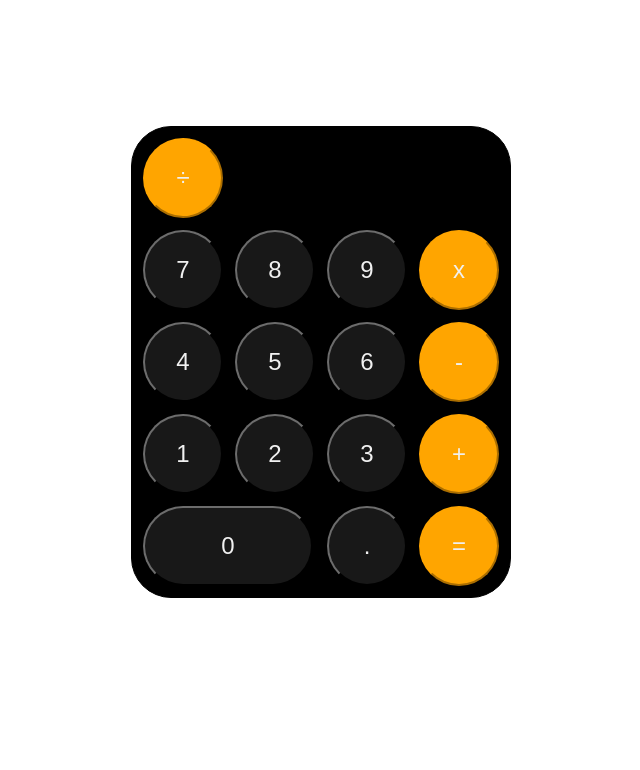
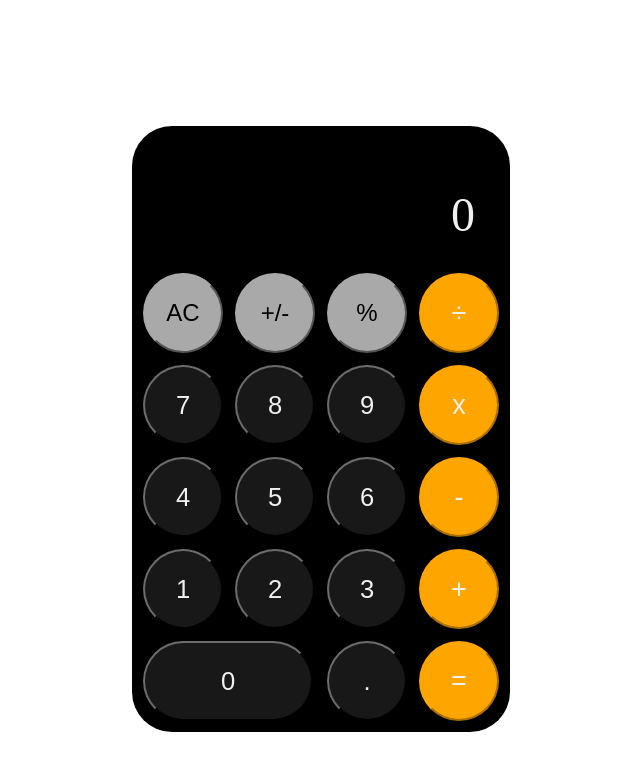
Before and after one commit to stecor/Calculator, a plain HTML site: page index.html in a window 1280 px wide. Shown: the whole page, without its empty margins (319-959 px from the left). Drawn offline with Linux system fonts and the light colour scheme.

Commit message:
fixed size/buttons

```diff
--- a/css/master.css
+++ b/css/master.css
@@ -1,10 +1,28 @@
 .center-body{
-  border: solid 1px black;
   margin: auto;
   margin-top: 10%;
   background-color: black;
   border-spacing: 10px;
   border-radius: 40px;
+  padding-top: 50px;
+}
+
+.result{
+  color: #F0F0F0;
+  font-size: 3.0em;
+  padding-bottom: 20px;
+  padding-right:  25px;
+  text-align: right;
+}
+
+.btn-com{
+  width: 80px;
+  height: 80px;
+  border-radius: 40px;
+  background-color: #A9A9A9;
+  border-color: #A9A9A9;
+  color: #000;
+  font-size: 1.5em;
 }
 
 .btn-num{
@@ -14,7 +32,7 @@
   background-color: #181818;
   border-color: #181818;
   color: #F0F0F0;
-  font-size: 1.5em;
+  font-size: 1.6em;
 }
 
 .btn-num-0{
@@ -24,7 +42,7 @@
   background-color: #181818;
   border-color: #181818;
   color: #F0F0F0;
-  font-size: 1.5em;
+  font-size: 1.6em;
 }
 
 
@@ -35,5 +53,5 @@
   background-color: orange;
   border-color: orange;
   color: #F0F0F0;
-  font-size: 1.5em;
+  font-size: 1.7em;
 }
--- a/index.html
+++ b/index.html
@@ -3,12 +3,19 @@
   <head>
     <meta charset="utf-8">
     <title>Calculator</title>
+    <link href="https://fonts.googleapis.com/css?family=Inconsolata" rel="stylesheet">
     <link rel="stylesheet" href="/css/master.css">
   </head>
   <body>
     <div>
       <table class="center-body">
         <tr>
+          <td colspan="4" class="result">0</td>
+        </tr>
+        <tr>
+          <td><button class="btn-com">AC</button></td>
+          <td><button class="btn-com">+/-</button></td>
+          <td><button class="btn-com">%</button></td>
           <td><button class="btn-calc">÷</button></td>
         </tr>
         <tr>
```
